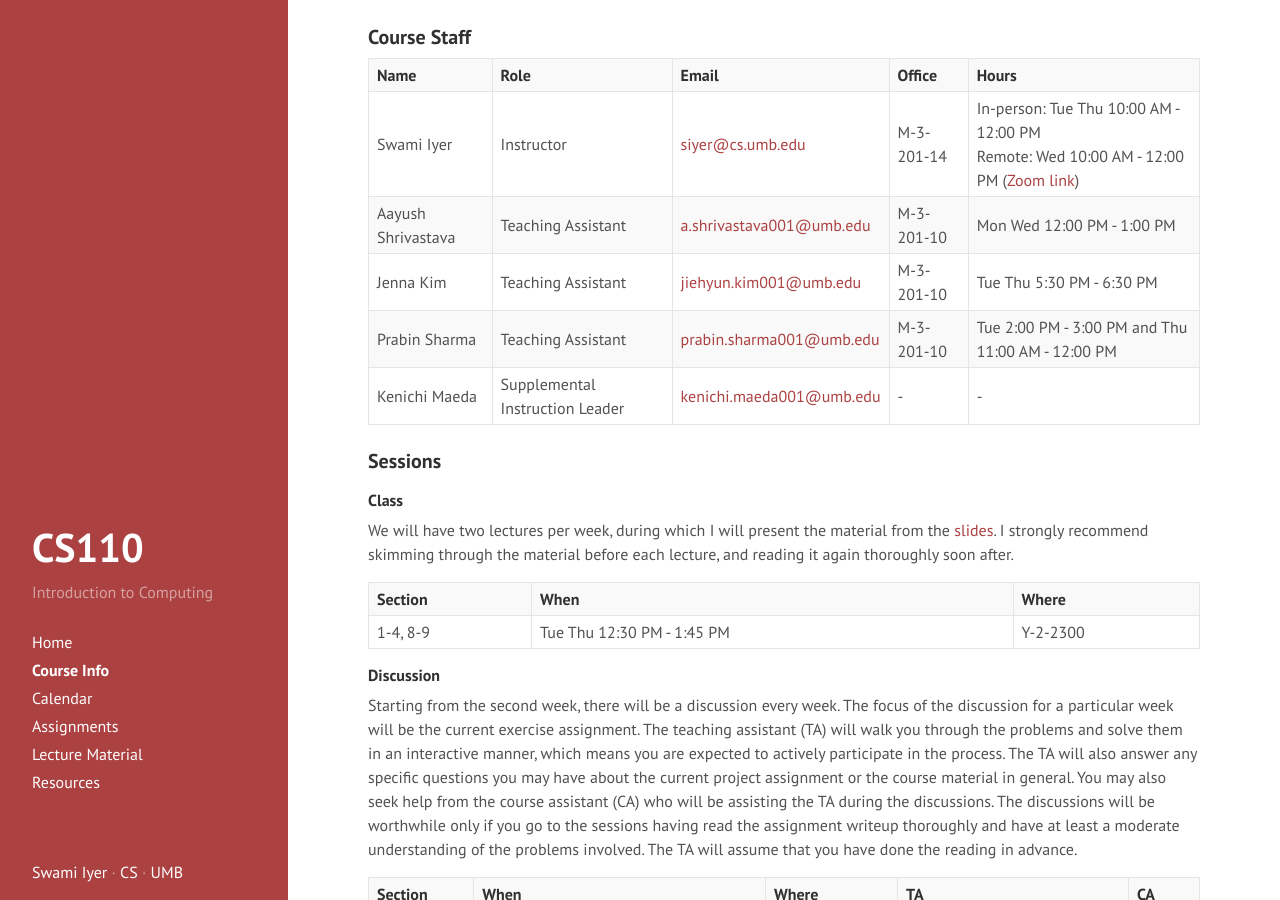
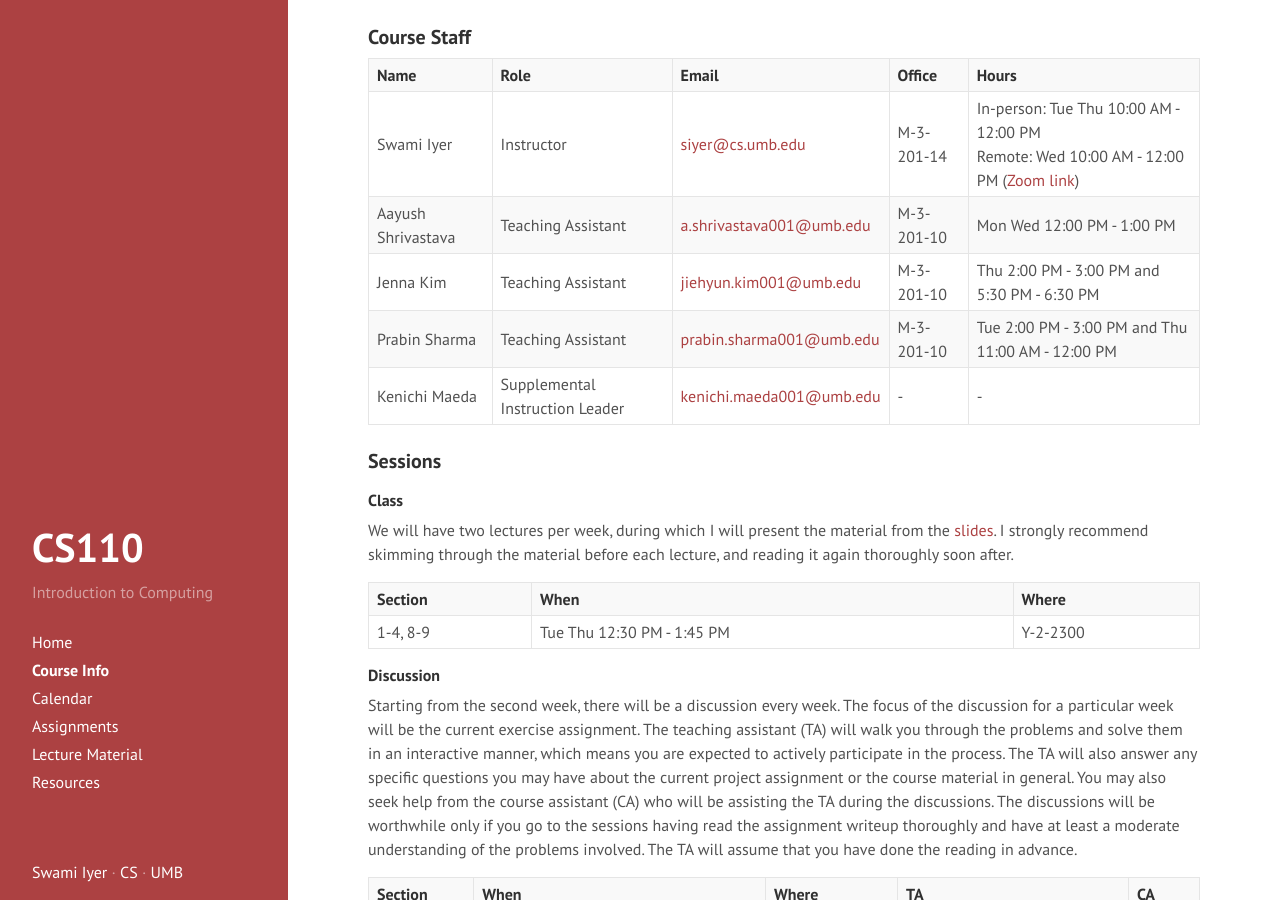
Before and after one commit to swamiiyer/swamiiyer.github.io, a Jekyll site: the page built from _pages/cs110/course_info.md, in a window 1280 px wide and 900 px high, scrolled down 424 px. Built offline with Jekyll 4.4.1, drawn with Linux system fonts in a browser that asks for light colours.

Commit message:
minor changes

```diff
--- a/_pages/cs110/course_info.md
+++ b/_pages/cs110/course_info.md
@@ -18,7 +18,7 @@ Students who successfully complete this course will be able to tackle computatio
 | **Name** | **Role** | **Email** | **Office** | **Hours** |
 Swami Iyer | Instructor | [siyer@cs.umb.edu](siyer@cs.umb.edu) | M-3-201-14 | In-person: Tue Thu 10:00 AM - 12:00 PM <br/> Remote: Wed 10:00 AM - 12:00 PM ([Zoom link](https://umassboston.zoom.us/j/8790346943?pwd=N1VCR0RnbnJhNVpBZEprbmdFcVF0Zz09)) |
 Aayush Shrivastava | Teaching Assistant | [a.shrivastava001@umb.edu](a.shrivastava001@umb.edu) | M-3-201-10 | Mon Wed 12:00 PM - 1:00 PM |
-Jenna Kim | Teaching Assistant | [jiehyun.kim001@umb.edu](jiehyun.kim001@umb.edu) | M-3-201-10 | Tue Thu 5:30 PM - 6:30 PM |
+Jenna Kim | Teaching Assistant | [jiehyun.kim001@umb.edu](jiehyun.kim001@umb.edu) | M-3-201-10 | Thu 2:00 PM - 3:00 PM and 5:30 PM - 6:30 PM |
 Prabin Sharma | Teaching Assistant | [prabin.sharma001@umb.edu](prabin.sharma001@umb.edu) | M-3-201-10 | Tue 2:00 PM - 3:00 PM and Thu 11:00 AM - 12:00 PM |
 Kenichi Maeda | Supplemental Instruction Leader | [kenichi.maeda001@umb.edu](kenichi.maeda001@umb.edu) | - | - |
 
```
